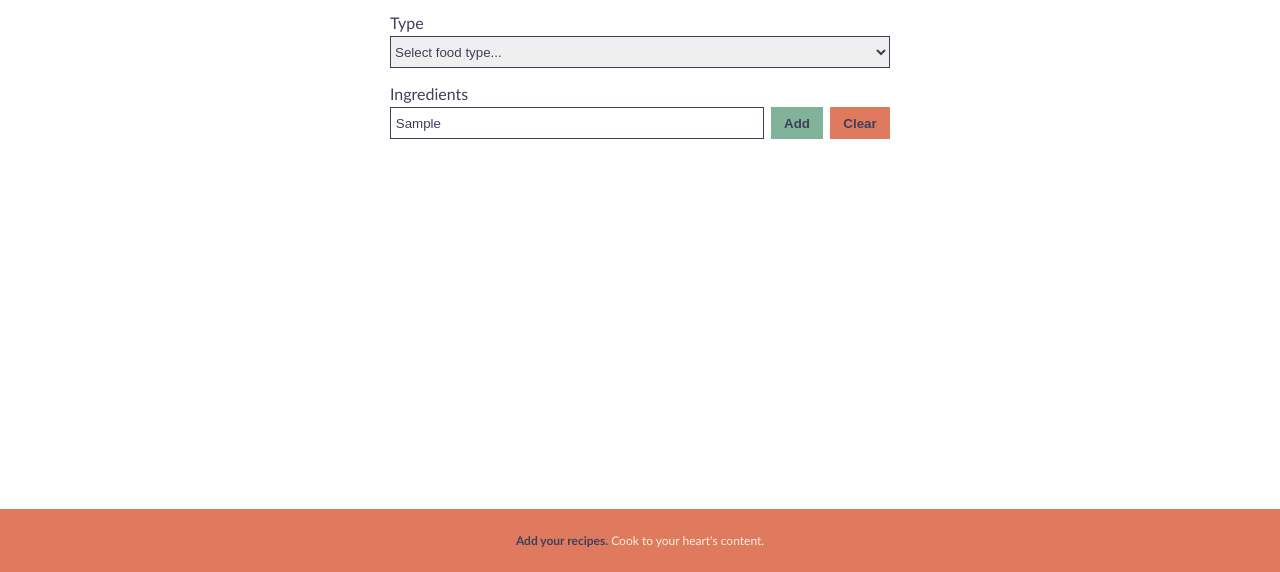
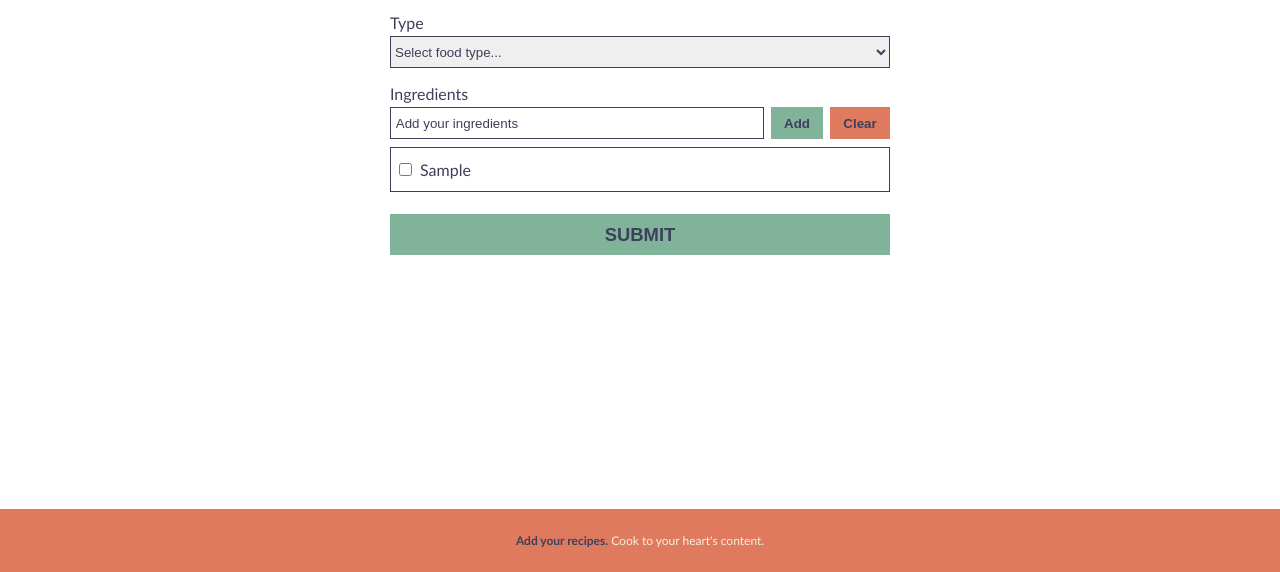
Before and after one commit to MamesJikolai/RecipeView, a plain HTML site: page add.html in a window 1280 px wide. Both pictures are taken after typing "Sample" into the empty fields and a click on the button "Add". Shown: the part 228-800 px from the top of the page. Drawn offline with Linux system fonts and the light colour scheme.

Commit message:
Add ingredient list logic and Submit button

```diff
--- a/add.html
+++ b/add.html
@@ -27,6 +27,7 @@
                 <div class="container-input">
                     <label for="food-name">Name</label>
                     <input type="text" placeholder="Food Name" id="food-name">
+
                     <label for="food-type">Type</label>
                     <select id="food-type">
                         <option value="">Select food type...</option>
@@ -36,13 +37,16 @@
                         <option value="seafood">Seafood</option>
                         <option value="vegetable">Vegetable</option>
                     </select>
+
                     <label for="food-ingredients">Ingredients</label>
                     <div class="food-ingredients-input">
                         <input id="food-ingredients" type="text" placeholder="Add your ingredients">
                         <button id="add-btn">Add</button>
                         <button id="clear-btn">Clear</button>
                     </div>
-                    <div class="food-ingredients-list"></div>
+                    <div id="food-ingredients-list"></div>
+
+                    <button id="submit-btn">SUBMIT</button>
                 </div>
             </div>
         </main>
@@ -52,6 +56,6 @@
                 <p><span>Add your recipes.</span> Cook to your heart's content.</p>
             </div>
         </footer>
-        <script src="js/index.js"></script>
+        <script src="js/add.js"></script>
     </body>
 </html>
--- a/css/styles.css
+++ b/css/styles.css
@@ -115,7 +115,7 @@ nav a:focus {
     margin: 1rem 0 0.25rem 0;
 }
 
-.container-input input {
+.container-input input:not([type="checkbox"]) {
     height: 2rem;
     color: #3D405B;
     border: solid 1px #3D405B;
@@ -171,14 +171,52 @@ nav a:focus {
     background-color: #F2CC8F;
 }
 
-.food-ingredients-list {
+#food-ingredients-list {
     border: solid 1px #3D405B;
     margin: 0.5rem 0 0.25rem 0;
     padding: 0.25rem 0.5rem;
+    width: 100%;
+    height: 100%;
 }
 
-.food-ingredients-list:empty {
+#food-ingredients-list:empty {
     display: none;
+}
+
+.item-container {
+    display: flex;
+    flex-direction: row;
+    gap: 0.5rem;
+    border-bottom: solid 1px #3D405B;
+}
+
+.item-container label {
+    margin: 0;
+    padding: 0.5rem 0;
+    cursor: pointer;
+    width: 100%;
+}
+
+.item-container:last-child {
+    border-bottom: none;
+}
+
+#food-ingredients-list:empty + #submit-btn {
+  display: none;
+}
+
+#submit-btn {
+    margin-top: 1em;
+    color: #3D405B;
+    background-color: #81B29A;
+    font-size: 1.15rem;
+    font-weight: 700;
+    border: none;
+    padding: 0.5em 0;
+}
+
+#submit-btn:hover {
+    background-color: #F2CC8F;
 }
 
 /* --------------------
--- /dev/null
+++ b/js/add.js
@@ -0,0 +1,63 @@
+const foodName = document.getElementById('food-name')
+const foodType = document.getElementById('food-type')
+const foodIngredients = document.getElementById('food-ingredients')
+const addBtn = document.getElementById('add-btn')
+const clearBtn = document.getElementById('clear-btn')
+const foodIngredientsList = document.getElementById('food-ingredients-list')
+
+let ingredientsArr = []
+let idCount = ingredientsArr.length
+
+addBtn.addEventListener('click', function () {
+    if (foodIngredients.value) {
+        ingredientsArr.push(foodIngredients.value)
+        addIngredients(foodIngredients.value)
+        foodIngredients.value = ''
+        console.log(ingredientsArr)
+    }
+})
+
+foodIngredients.addEventListener('keydown', function (event) {
+    if (event.key === 'Enter') {
+        if (foodIngredients.value) {
+            ingredientsArr.push(foodIngredients.value)
+            addIngredients(foodIngredients.value)
+            foodIngredients.value = ''
+            console.log(ingredientsArr)
+        }
+    }
+})
+
+clearBtn.addEventListener('click', function () {
+    const checked = document.querySelectorAll('input[type="checkbox"]:checked')
+    console.log(checked)
+    checked.forEach(checkbox => {
+        const checkedId = checkbox.id
+        const checkedItem = document.querySelector(`label[for="${checkedId}"]`)
+        console.log(`text to remove is ${checkedItem.textContent}`)
+        ingredientsArr.splice(ingredientsArr.indexOf(checkedItem.textContent), 1)
+        console.log(ingredientsArr)
+        checkbox.closest('div').remove()
+    })
+})
+
+function addIngredients (text) {
+    console.log(text)
+    uniqueID = 'foodIngredient' + idCount
+    idCount+=1
+
+    const ingredientItemContainer = document.createElement('div')
+    ingredientItemContainer.className = 'item-container'
+
+    const ingredientItemCheck = document.createElement('input')
+    ingredientItemCheck.type = 'checkbox'
+    ingredientItemCheck.id = uniqueID
+
+    const ingredientItemLabel = document.createElement('label')
+    ingredientItemLabel.htmlFor = uniqueID
+    ingredientItemLabel.appendChild(document.createTextNode(text))
+
+    ingredientItemContainer.appendChild(ingredientItemCheck)
+    ingredientItemContainer.appendChild(ingredientItemLabel)
+    foodIngredientsList.appendChild(ingredientItemContainer)
+}
```
